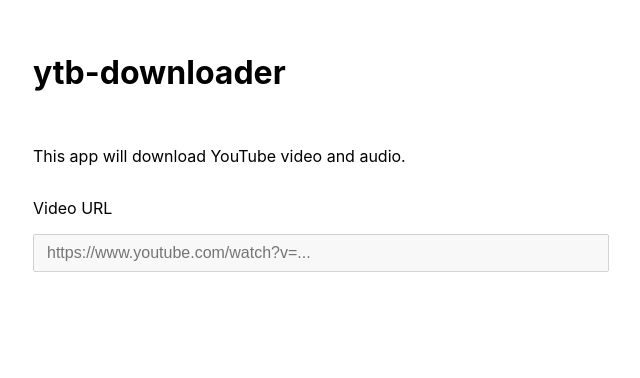
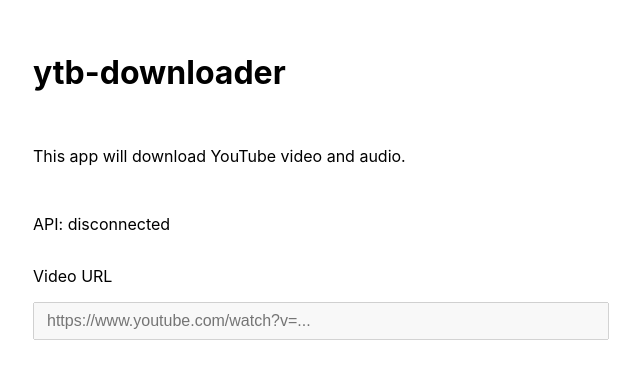
Before and after one commit to botij0/ytb-downloader, a React (Vite) app in the folder frontend/: page / in a window 1280 px wide. Shown: the top 378 px of the page, without its empty margins (319-959 px from the left). Built offline with nearby package versions, Linux system fonts and the light colour scheme; no server answers.

Commit message:
feat(frontend): wire the page to GET /api/health
frontend/src/api.ts owns the base URL from VITE_API_BASE and the typed health fetch. frontend/src/App.tsx keeps the connection as checking, connected, or disconnected and renders the state next to the existing content.

```diff
--- a/frontend/src/App.tsx
+++ b/frontend/src/App.tsx
@@ -1,8 +1,30 @@
+import { useEffect, useState } from "react";
+import { getHealth } from "./api";
+
+type ConnectionState = "checking" | "connected" | "disconnected";
+
 export default function App() {
+  const [connection, setConnection] = useState<ConnectionState>("checking");
+
+  useEffect(() => {
+    getHealth().then(
+      () => setConnection("connected"),
+      () => setConnection("disconnected"),
+    );
+  }, []);
+
   return (
     <main>
       <h1>ytb-downloader</h1>
       <p>This app will download YouTube video and audio.</p>
+      <p>
+        API:{" "}
+        {connection === "connected"
+          ? "connected"
+          : connection === "checking"
+            ? "checking..."
+            : "disconnected"}
+      </p>
       <label htmlFor="url">Video URL</label>
       <input
         id="url"
--- /dev/null
+++ b/frontend/src/api.ts
@@ -0,0 +1,13 @@
+export type HealthResponse = {
+  status: "ok";
+};
+
+const API_BASE = import.meta.env.VITE_API_BASE ?? "http://localhost:8000";
+
+export async function getHealth(): Promise<HealthResponse> {
+  const response = await fetch(`${API_BASE}/api/health`);
+  if (!response.ok) {
+    throw new Error(`Health check failed: ${response.status}`);
+  }
+  return (await response.json()) as HealthResponse;
+}
```
